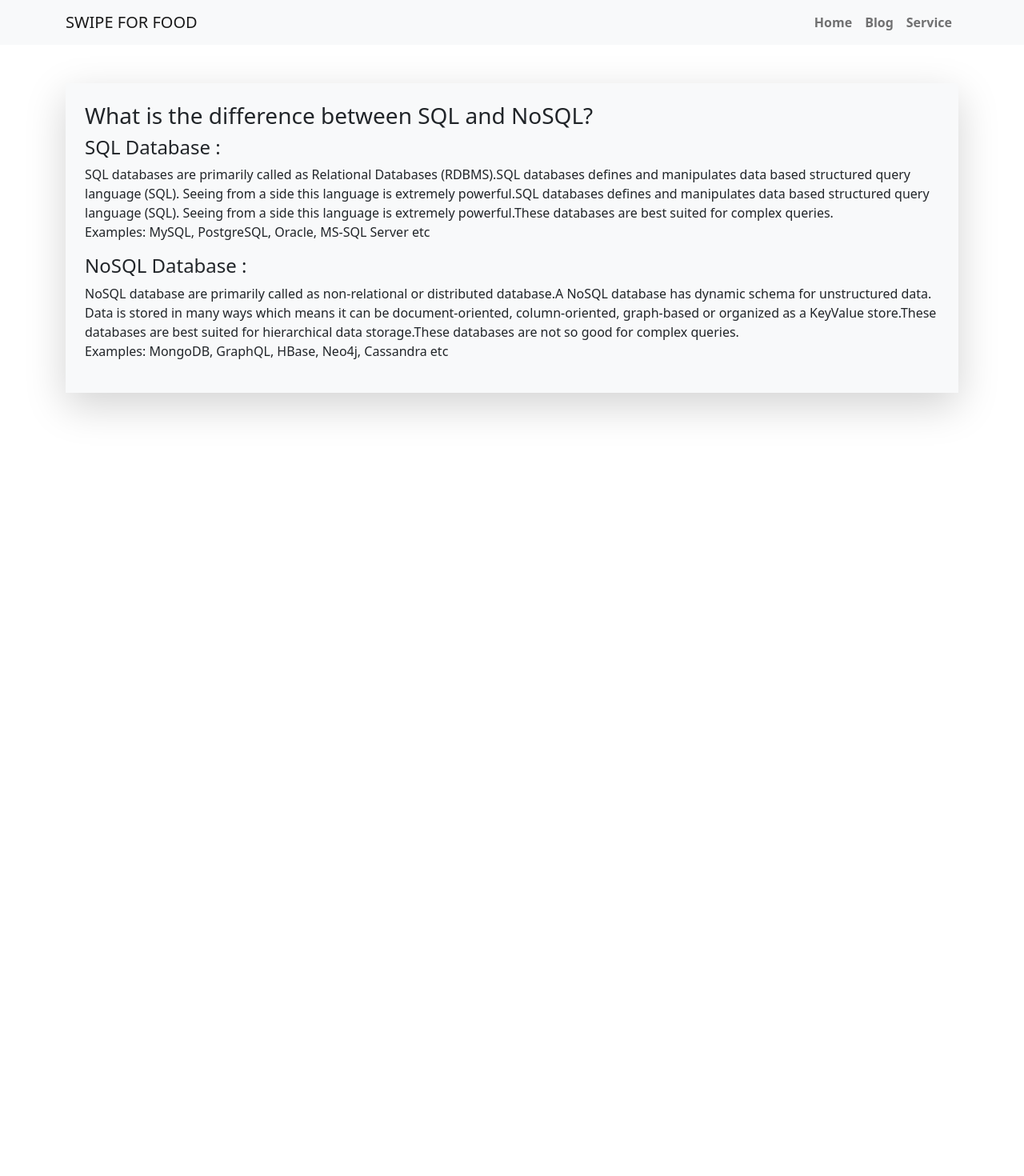
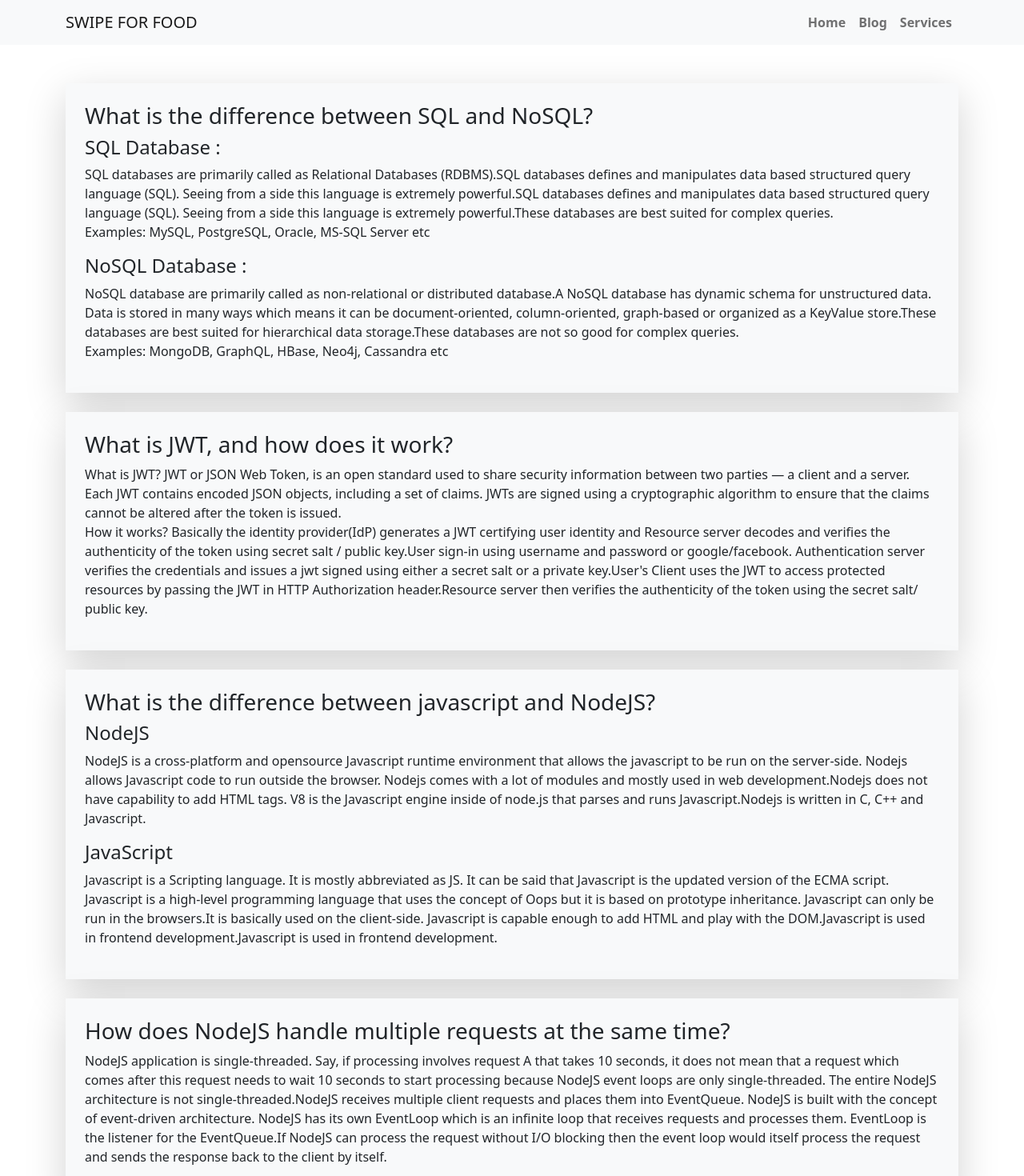
Before and after one commit to NahidulNoman/swipe-for-food-client, a React (Create React App) app: page /blog in a window 1280 px wide. Shown: the top 1470 px of the page at 80% size. Before the commit the page ends 800 px from the top, so only its background shows below. Built offline with nearby package versions, Linux system fonts and the light colour scheme.

Commit message:
error page and service route added

```diff
--- a/src/components/Blog/Blog.jsx
+++ b/src/components/Blog/Blog.jsx
@@ -3,7 +3,7 @@ import React from 'react';
 const Blog = () => {
     return (
         <div className='container mt-5'>
-            <div className='bg-light p-4 shadow-lg'>
+            <div className='bg-light p-4 shadow-lg mb-4'>
                 <h3>What is the difference between SQL and NoSQL?</h3>
                 <h4>SQL Database :</h4>
                 <p>
@@ -16,8 +16,30 @@ const Blog = () => {
                 Examples: MongoDB, GraphQL, HBase, Neo4j, Cassandra etc
                 </p>
             </div>
-            <div>
-
+            <div className='bg-light p-4 shadow-lg mb-4'>
+                <h3>What is JWT, and how does it work?</h3>
+                <p>
+                    What is JWT? JWT or JSON Web Token, is an open standard used to share security information between two parties — a client and a server. Each JWT contains encoded JSON objects, including a set of claims. JWTs are signed using a cryptographic algorithm to ensure that the claims cannot be altered after the token is issued. <br />
+                    How it works? Basically the identity provider(IdP) generates a JWT certifying user identity and Resource server decodes and verifies the authenticity of the token using secret salt / public key.User sign-in using username and password or google/facebook.
+                    Authentication server verifies the credentials and issues a jwt signed using either a secret salt or a private key.User's Client uses the JWT to access protected resources by passing the JWT in HTTP Authorization header.Resource server then verifies the authenticity of the token using the secret salt/ public key.
+                </p>
+            </div>
+            <div className='bg-light p-4 shadow-lg mb-4'>
+                <h3>What is the difference between javascript and NodeJS?</h3>
+                <h4>NodeJS</h4>
+                <p>
+                NodeJS is a cross-platform and opensource Javascript runtime environment that allows the javascript to be run on the server-side. Nodejs allows Javascript code to run outside the browser. Nodejs comes with a lot of modules and mostly used in web development.Nodejs does not have capability to add HTML tags. V8 is the Javascript engine inside of node.js that parses and runs Javascript.Nodejs is written in C, C++ and Javascript.
+                </p>
+                <h4>JavaScript</h4>
+                <p>
+                Javascript is a Scripting language. It is mostly abbreviated as JS. It can be said that Javascript is the updated version of the ECMA script. Javascript is a high-level programming language that uses the concept of Oops but it is based on prototype inheritance. Javascript can only be run in the browsers.It is basically used on the client-side.	Javascript is capable enough to add HTML and play with the DOM.Javascript is used in frontend development.Javascript is used in frontend development.
+                </p>
+            </div>
+            <div className='bg-light p-4 shadow-lg mb-4'>
+                <h3>How does NodeJS handle multiple requests at the same time?</h3>
+                <p>
+                NodeJS application is single-threaded. Say, if processing involves request A that takes 10 seconds, it does not mean that a request which comes after this request needs to wait 10 seconds to start processing because NodeJS event loops are only single-threaded. The entire NodeJS architecture is not single-threaded.NodeJS receives multiple client requests and places them into EventQueue. NodeJS is built with the concept of event-driven architecture. NodeJS has its own EventLoop which is an infinite loop that receives requests and processes them. EventLoop is the listener for the EventQueue.If NodeJS can process the request without I/O blocking then the event loop would itself process the request and sends the response back to the client by itself.
+                </p>
             </div>
         </div>
     );
--- /dev/null
+++ b/src/components/ErrorPage/ErrorPage.jsx
@@ -0,0 +1,22 @@
+import React from "react";
+import { useRouteError } from "react-router-dom";
+
+const ErrorPage = () => {
+  const error = useRouteError();
+  return (
+    <div className="d-flex justify-content-center text-center">
+      <div>
+        <h1>Ops! An Error Ocurred!</h1>
+        <br />
+        {error && (
+          <div>
+            <p>{error.statusText || error.message}</p>
+            <p className="text-danger">{error.status}</p>
+          </div>
+        )}
+      </div>
+    </div>
+  );
+};
+
+export default ErrorPage;
--- a/src/components/Home/Home/Home.jsx
+++ b/src/components/Home/Home/Home.jsx
@@ -8,7 +8,7 @@ const Home = () => {
             <Banner></Banner>
             <Services></Services>
             <div className='text-center m-5 '>
-            <button type="button" class="btn btn-primary ">See All</button>
+            <button type="button" className="btn btn-primary ">See All</button>
             </div>
         </div>
     );
--- a/src/components/Home/Services/Services.jsx
+++ b/src/components/Home/Services/Services.jsx
@@ -10,7 +10,7 @@ const Services = () => {
         .then(res => res.json())
         .then(data => setServices(data))
     },[])
-    console.log(services);
+    // console.log(services);
 
     return (
         <div className='services mx-auto'>
--- a/src/components/NavBar/NavBar.jsx
+++ b/src/components/NavBar/NavBar.jsx
@@ -34,8 +34,8 @@ const NavBar = () => {
               </Link>
             </li>
             <li className="nav-item">
-              <Link className="nav-link fw-semibold" to="/home" title="Home">
-                Service
+              <Link className="nav-link fw-semibold" to="/services" title="Services">
+                Services
               </Link>
             </li>
           </ul>
--- /dev/null
+++ b/src/components/servicesRoute/ServicesRoute.jsx
@@ -0,0 +1,21 @@
+import React from 'react';
+import { useLoaderData } from 'react-router-dom';
+import Service from '../Home/Service/Service';
+import './serviceRoute.css';
+
+const ServicesRoute = () => {
+    const servicesRoute = useLoaderData();
+    console.log(servicesRoute);
+    return (
+        <div className='serviceRoute container mt-5 mb-5'>
+            {
+                servicesRoute.map(service => <Service
+                key={service._id}
+                service={service}
+                ></Service>)
+            }
+        </div>
+    );
+};
+
+export default ServicesRoute;
--- /dev/null
+++ b/src/components/servicesRoute/serviceRoute.css
@@ -0,0 +1,5 @@
+.serviceRoute{
+    display: grid;
+    grid-template-columns: repeat(3,1fr);
+    gap: 15px;
+}
--- a/src/routers/routers.js
+++ b/src/routers/routers.js
@@ -1,12 +1,15 @@
 import { createBrowserRouter } from "react-router-dom";
 import Blog from "../components/Blog/Blog";
+import ErrorPage from "../components/ErrorPage/ErrorPage";
 import Home from "../components/Home/Home/Home";
+import ServicesRoute from "../components/servicesRoute/ServicesRoute";
 import Main from "../layout/Main";
 
 export const router = createBrowserRouter([
     {
         path : '/',
         element : <Main></Main>,
+        errorElement : <ErrorPage></ErrorPage> ,
         children : [
             {
                 path : '/home',
@@ -15,6 +18,11 @@ export const router = createBrowserRouter([
             {
                 path : '/blog',
                 element : <Blog></Blog>
+            },
+            {
+                path : '/services',
+                element : <ServicesRoute></ServicesRoute>,
+                loader : ()=> fetch('https://swipe-for-food-server.vercel.app/services'),
             }
         ]
     }
```
